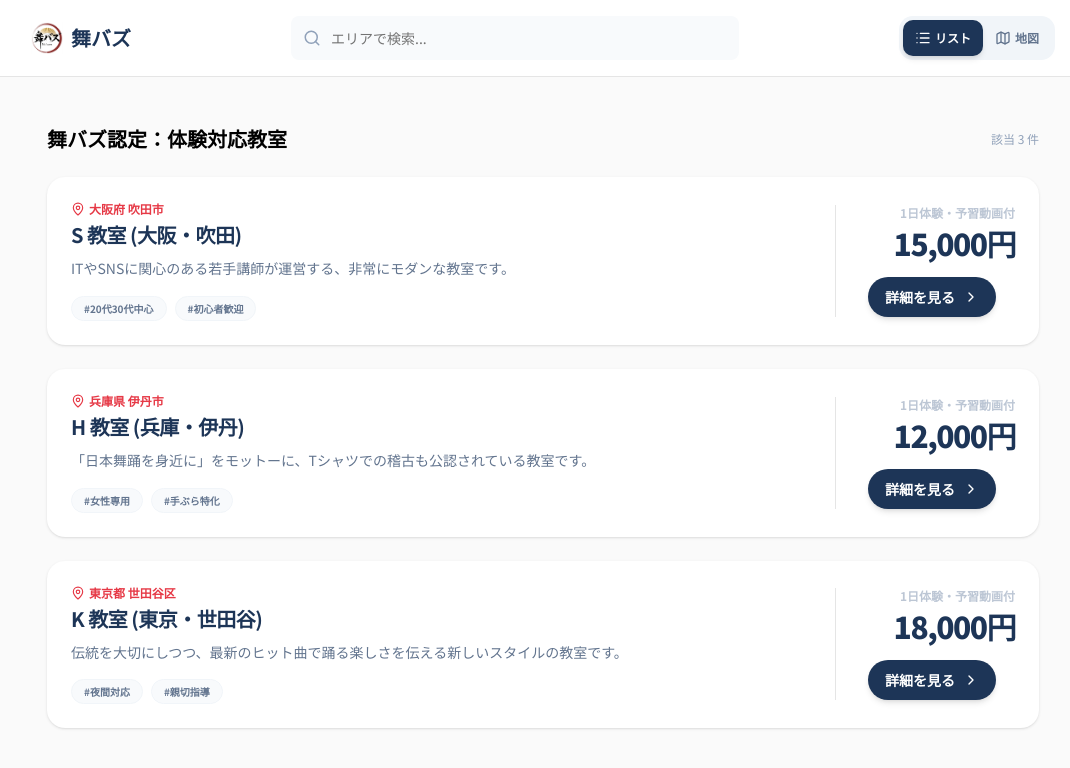
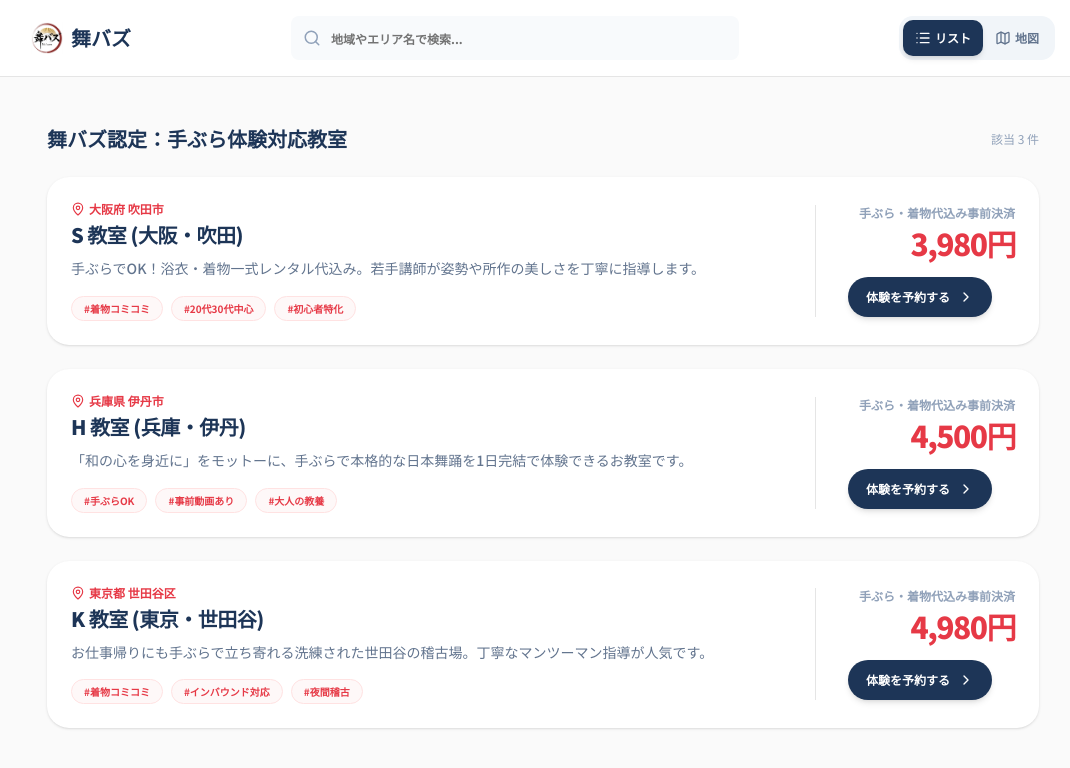
Before and after one commit to ivu115/maibazu-app, a Next.js app: page /search in a window 1280 px wide. Shown: the top 768 px of the page, without its empty margins (97-1167 px from the left). Built offline with nearby package versions, Linux system fonts and the light colour scheme.

Commit message:
fix: 教室検索画面(/search)の体験料金を手ぶらコミコミ価格に更新

```diff
--- a/src/app/search/page.tsx
+++ b/src/app/search/page.tsx
@@ -5,35 +5,46 @@ import Link from 'next/link';
 import { Card, CardTitle } from "@/components/ui/card";
 import { Button } from "@/components/ui/button";
 import { Input } from "@/components/ui/input";
-import { MapPin, Search, ChevronRight, Map, List, ExternalLink } from "lucide-react";
+import { MapPin, Search, ChevronRight, Map, List, ExternalLink, ShoppingBag, Video } from "lucide-react";
 
+// BPO手ぶらコミコミ対応の提携教室リスト（価格改定版）
 const INITIAL_SCHOOLS = [
-  { id: 1, name: "S 教室 (大阪・吹田)", location: "大阪府 吹田市", mapQuery: "大阪府吹田市", mapEmbed: "https://www.google.com/maps/embed?pb=!1m18!1m12!1m3!1d52425.26388484931!2d135.4800366!3d34.760161!2m3!1f0!2f0!3f0!3m2!1i1024!2i768!4f13.1!3m3!1m2!1s0x6000e3954201be7b%3A0x867087fb2559599d!2zT3Nha2EsIFN1aXRh!5e0!3m2!1sen!2sjp!4v1700000000000", tags: ["20代30代中心", "初心者歓迎"], price: "15,000円", intro: "ITやSNSに関心のある若手講師が運営する、非常にモダンな教室です。" },
-  { id: 2, name: "H 教室 (兵庫・伊丹)", location: "兵庫県 伊丹市", mapQuery: "兵庫県伊丹市", mapEmbed: "https://www.google.com/maps/embed?pb=!1m18!1m12!1m3!1d52431.109848529!2d135.378902!3d34.783102!2m3!1f0!2f0!3f0!3m2!1i1024!2i768!4f13.1!3m3!1m2!1s0x6000f074d284fb15%3A0x9d4a46efb7ef5d89!2sItami%2C%20Hyogo!5e0!3m2!1sen!2sjp!4v1700000000000", tags: ["女性専用", "手ぶら特化"], price: "12,000円", intro: "「日本舞踊を身近に」をモットーに、Tシャツでの稽古も公認されている教室です。" },
-  { id: 3, name: "K 教室 (東京・世田谷)", location: "東京都 世田谷区", mapQuery: "東京都世田谷区", mapEmbed: "https://www.google.com/maps/embed?pb=!1m18!1m12!1m3!1d103730.93294829!2d139.601502!3d35.646502!2m3!1f0!2f0!3f0!3m2!1i1024!2i768!4f13.1!3m3!1m2!1s0x6018f3a388e4e94d%3A0x6b453e0205096531!2sSetagaya%20City%2C%20Tokyo!5e0!3m2!1sen!2sjp!4v1700000000000", tags: ["夜間対応", "親切指導"], price: "18,000円", intro: "伝統を大切にしつつ、最新のヒット曲で踊る楽しさを伝える新しいスタイルの教室です。" },
+  {
+    id: 1,
+    name: "S 教室 (大阪・吹田)",
+    location: "大阪府 吹田市",
+    mapQuery: "大阪府吹田市",
+    mapEmbed: "https://www.google.com/maps/embed?pb=!1m18!1m12!1m3!1d52425.26388484931!2d135.4800366!3d34.760161!2m3!1f0!2f0!3f0!3m2!1i1024!2i768!4f13.1!3m3!1m2!1s0x6000e3954201be7b%3A0x867087fb2559599d!2zT3Nha2EsIFN1aXRh!5e0!3m2!1sen!2sjp!4v1700000000000",
+    tags: ["着物コミコミ", "20代30代中心", "初心者特化"],
+    price: "3,980円",
+    intro: "手ぶらでOK！浴衣・着物一式レンタル代込み。若手講師が姿勢や所作の美しさを丁寧に指導します。"
+  },
+  {
+    id: 2,
+    name: "H 教室 (兵庫・伊丹)",
+    location: "兵庫県 伊丹市",
+    mapQuery: "兵庫県伊丹市",
+    mapEmbed: "https://www.google.com/maps/embed?pb=!1m18!1m12!1m3!1d52431.109848529!2d135.378902!3d34.783102!2m3!1f0!2f0!3f0!3m2!1i1024!2i768!4f13.1!3m3!1m2!1s0x6000f074d284fb15%3A0x9d4a46efb7ef5d89!2sItami%2C%20Hyogo!5e0!3m2!1sen!2sjp!4v1700000000000",
+    tags: ["手ぶらOK", "事前動画あり", "大人の教養"],
+    price: "4,500円",
+    intro: "「和の心を身近に」をモットーに、手ぶらで本格的な日本舞踊を1日完結で体験できるお教室です。"
+  },
+  {
+    id: 3,
+    name: "K 教室 (東京・世田谷)",
+    location: "東京都 世田谷区",
+    mapQuery: "東京都世田谷区",
+    mapEmbed: "https://www.google.com/maps/embed?pb=!1m18!1m12!1m3!1d103730.93294829!2d139.601502!3d35.646502!2m3!1f0!2f0!3f0!3m2!1i1024!2i768!4f13.1!3m3!1m2!1s0x6018f3a388e4e94d%3A0x6b453e0205096531!2sSetagaya%20City%2C%20Tokyo!5e0!3m2!1sen!2sjp!4v1700000000000",
+    tags: ["着物コミコミ", "インバウンド対応", "夜間稽古"],
+    price: "4,980円",
+    intro: "お仕事帰りにも手ぶらで立ち寄れる洗練された世田谷の稽古場。丁寧なマンツーマン指導が人気です。"
+  },
 ];
 
 export default function SearchPage() {
   const [searchQuery, setSearchQuery] = useState("");
   const [viewMode, setViewMode] = useState<"list" | "map">("list");
   const [schools, setSchools] = useState(INITIAL_SCHOOLS);
-
-  // ローカルストレージからの変更読み込み
-  useEffect(() => {
-    const saved = localStorage.getItem('maibazu_school_1');
-    if (saved) {
-      try {
-        const parsed = JSON.parse(saved);
-        setSchools(prev => prev.map(s => s.id === 1 ? {
-          ...s,
-          name: parsed.name ? `${parsed.name} (大阪・吹田)` : s.name,
-          intro: parsed.desc || s.intro,
-          price: parsed.price || s.price,
-          tags: parsed.tags && parsed.tags.length > 0 ? parsed.tags : s.tags
-        } : s));
-      } catch (e) {}
-    }
-  }, []);
 
   const filteredSchools = schools.filter(school =>
     school.name.includes(searchQuery) || school.location.includes(searchQuery)
@@ -50,8 +61,8 @@ export default function SearchPage() {
           <div className="relative flex-1 max-w-md">
             <Search className="absolute left-3 top-1/2 -translate-y-1/2 text-slate-400" size={18} />
             <Input
-              placeholder="エリアで検索..."
-              className="pl-10 h-11 bg-slate-50 border-none text-sm"
+              placeholder="地域やエリア名で検索..."
+              className="pl-10 h-11 bg-slate-50 border-none text-xs font-bold"
               value={searchQuery}
               onChange={(e) => setSearchQuery(e.target.value)}
             />
@@ -68,8 +79,8 @@ export default function SearchPage() {
       </header>
 
       <main className="max-w-5xl mx-auto p-4 mt-8">
-        <h1 className="text-xl font-bold mb-6 flex items-center justify-between">
-          <span>舞バズ認定：体験対応教室</span>
+        <h1 className="text-xl font-bold mb-6 flex items-center justify-between text-[#1D3557]">
+          <span>舞バズ認定：手ぶら体験対応教室</span>
           <span className="text-xs text-slate-400 font-normal">該当 {filteredSchools.length} 件</span>
         </h1>
 
@@ -87,9 +98,12 @@ export default function SearchPage() {
                   <iframe title={school.name} src={school.mapEmbed} width="100%" height="100%" style={{ border: 0 }} allowFullScreen={false} loading="lazy" />
                 </div>
                 <div className="flex justify-between items-center pt-2">
-                  <span className="text-xs font-bold text-slate-400">{school.location}</span>
+                  <div>
+                    <span className="text-xs font-bold text-slate-400 block">{school.location}</span>
+                    <span className="text-sm font-black text-[#E63946]">{school.price} (着物込み)</span>
+                  </div>
                   <Link href={`/search/${school.id}`}>
-                    <Button size="sm" className="bg-[#E63946] text-white rounded-xl text-xs font-bold">詳細・予約へ</Button>
+                    <Button size="sm" className="bg-[#E63946] text-white rounded-xl text-xs font-bold">手ぶら体験予約</Button>
                   </Link>
                 </div>
               </Card>
@@ -98,27 +112,27 @@ export default function SearchPage() {
         ) : (
           <div className="grid gap-6">
             {filteredSchools.map(school => (
-              <Card key={school.id} className="hover:shadow-md transition-all border-none bg-white shadow-sm overflow-hidden group">
+              <Card key={school.id} className="hover:shadow-md transition-all border-none bg-white shadow-sm overflow-hidden group rounded-3xl">
                 <div className="p-6 flex flex-col md:flex-row justify-between items-start md:items-center gap-4">
                   <div className="flex-1">
                     <div className="flex items-center gap-3 text-slate-400 text-xs mb-1 font-bold">
                       <span className="flex items-center gap-1 text-[#E63946]"><MapPin size={14} /> {school.location}</span>
                     </div>
-                    <CardTitle className="text-xl mb-2 group-hover:text-[#E63946] transition-colors">{school.name}</CardTitle>
-                    <p className="text-slate-500 text-sm mb-4 leading-relaxed">{school.intro}</p>
+                    <CardTitle className="text-xl mb-2 group-hover:text-[#E63946] transition-colors text-[#1D3557] font-black">{school.name}</CardTitle>
+                    <p className="text-slate-500 text-sm mb-4 leading-relaxed font-medium">{school.intro}</p>
                     <div className="flex flex-wrap gap-2">
                       {school.tags.map(tag => (
-                        <span key={tag} className="text-[10px] bg-slate-50 text-slate-500 px-3 py-1 rounded-full font-bold border border-slate-100">#{tag}</span>
+                        <span key={tag} className="text-[10px] bg-red-50/50 text-[#E63946] px-3 py-1 rounded-full font-bold border border-red-100">#{tag}</span>
                       ))}
                     </div>
                   </div>
 
-                  <div className="text-right w-full md:w-auto md:min-w-[180px] border-t md:border-t-0 md:border-l pt-4 md:pt-0 md:pl-8">
-                    <div className="text-xs text-slate-400 mb-1 font-bold opacity-60">1日体験・予習動画付</div>
-                    <div className="text-3xl font-black text-[#1D3557] mb-4 tracking-tighter">{school.price}</div>
+                  <div className="text-right w-full md:w-auto md:min-w-[200px] border-t md:border-t-0 md:border-l pt-4 md:pt-0 md:pl-8">
+                    <div className="text-xs text-slate-400 mb-1 font-bold">手ぶら・着物代込み事前決済</div>
+                    <div className="text-3xl font-black text-[#E63946] mb-4 tracking-tighter">{school.price}</div>
                     <Link href={`/search/${school.id}`}>
-                      <Button className="bg-[#1D3557] w-full md:w-32 hover:bg-[#E63946] transition-all rounded-full flex items-center justify-center gap-2 text-white font-bold">
-                        詳細を見る <ChevronRight size={16} />
+                      <Button className="bg-[#1D3557] w-full md:w-36 hover:bg-[#E63946] transition-all rounded-full flex items-center justify-center gap-2 text-white font-bold text-xs shadow-md">
+                        体験を予約する <ChevronRight size={16} />
                       </Button>
                     </Link>
                   </div>
```
